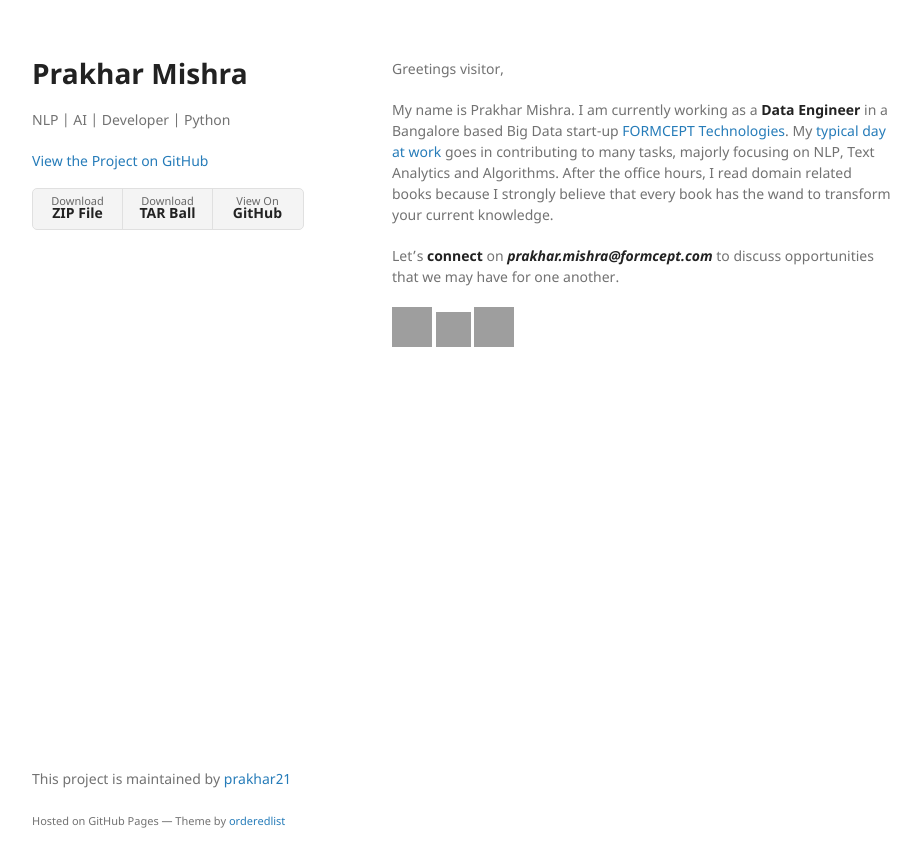
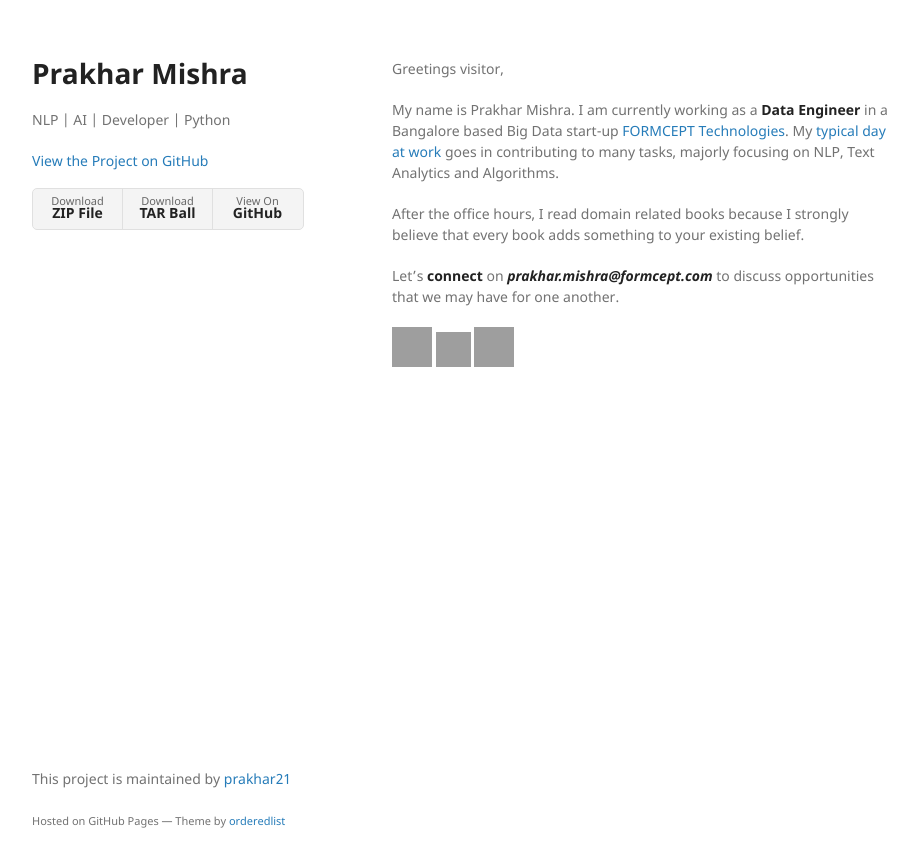
Before and after one commit to prakhar21/profile, a Jekyll site: the page built from index.md, in a window 1280 px wide. Shown: the top 867 px of the page, without its empty margins (178-1099 px from the left). Built offline with Jekyll 4.4.1, drawn with Linux system fonts in a browser that asks for light colours; grey boxes are pictures that could not be loaded.

```diff
--- a/index.md
+++ b/index.md
@@ -5,7 +5,8 @@
 Greetings visitor,
 
 My name is Prakhar Mishra. I am currently working as a **Data Engineer** in a Bangalore based Big Data start-up [FORMCEPT Technologies](http://www.formcept.com). My [typical day at work](day-at-work) goes in contributing to many tasks, majorly focusing on NLP, Text Analytics and Algorithms.
-After the office hours, I read domain related books because I strongly believe that every book has the wand to transform your current knowledge.
+
+After the office hours, I read domain related books because I strongly believe that every book adds something to your existing belief.
 
 
 Let's **connect** on ***prakhar.mishra@formcept.com*** to discuss opportunities that we may have for one another.
```
